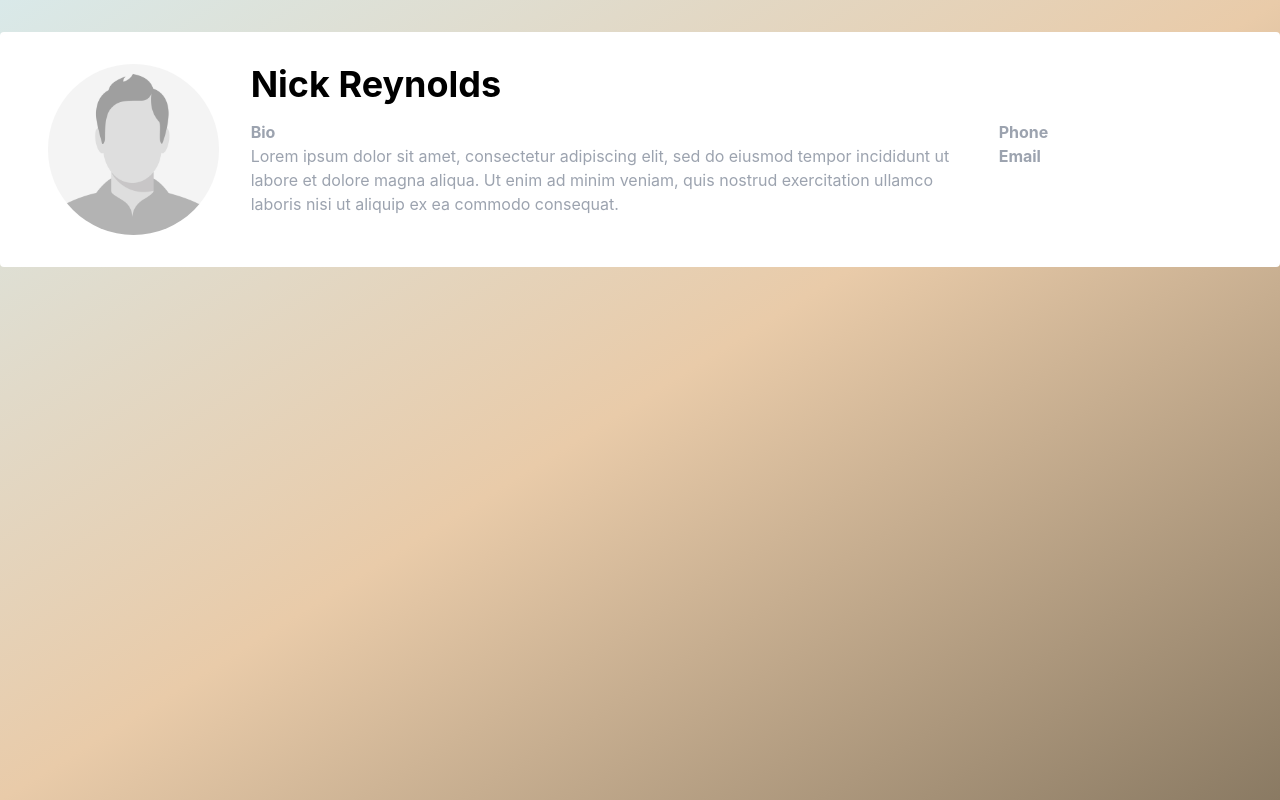
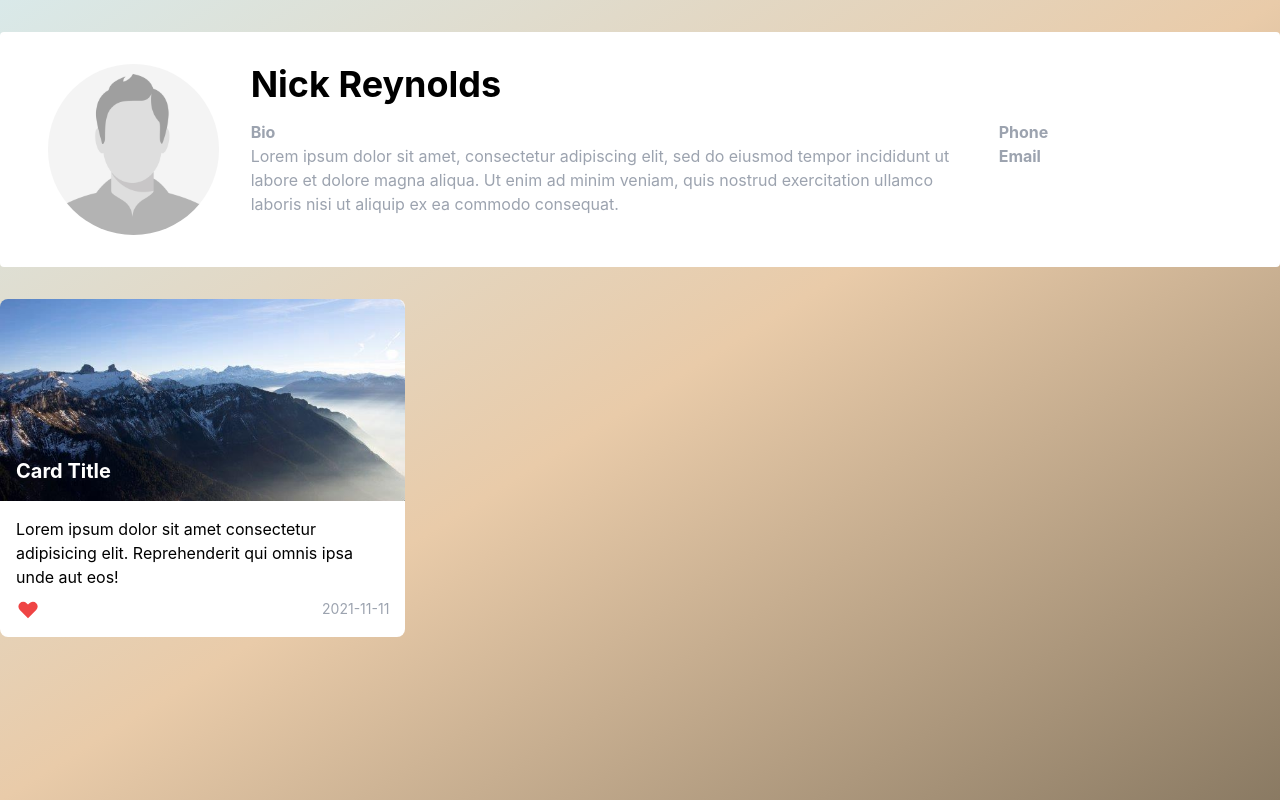
Before and after one commit to fac42/cg-tech-test, a React (Create React App) app: page / in a window 1280 px wide. Built offline with nearby package versions, Linux system fonts and the light colour scheme.

Commit message:
Update component imports on App.js, add wrapper grid around cards

```diff
--- a/src/App.css
+++ b/src/App.css
@@ -1,3 +1,6 @@
 .app {
 	@apply min-h-screen flex flex-col bg-gradient-to-br from-[#D9E9E9] via-[#E9CBA9] to-[#8A7A63] py-8;
 }
+.album-card-grid {
+	@apply grid grid-cols-1 lg:grid-cols-3 gap-8;
+}
--- a/src/App.js
+++ b/src/App.js
@@ -1,14 +1,18 @@
 import './App.css';
 import BioCard from './components/BioCard';
+import AlbumCard from './components/AlbumCard';
 
 function App() {
-  return (
-    <main className="app">
-		<div className="container mx-auto">
+	return (
+	<main className="app">
+		<div className="container mx-auto px-4 lg:px-0 space-y-8">
 			<BioCard></BioCard>
+			<div className="album-card-grid">
+				<AlbumCard></AlbumCard>
+			</div>
 		</div>
-    </main>
-  );
+	</main>
+	);
 }
 
 export default App;
```
